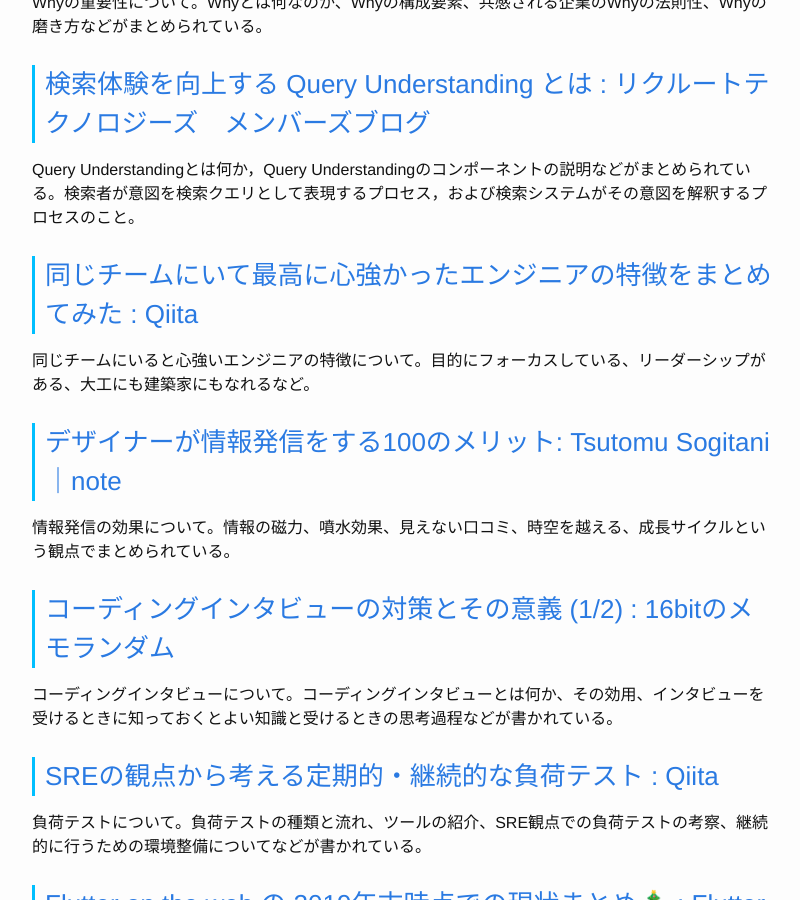
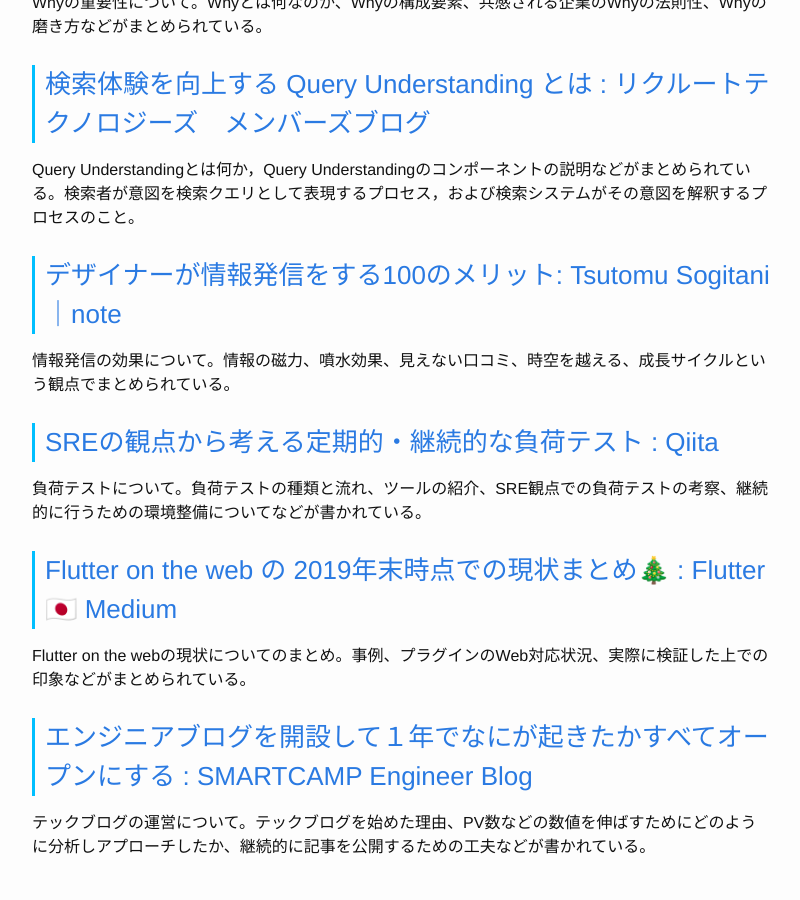
Before and after one commit to Gather-Tech/Gather-Tech.github.io, a Jekyll site: the page built from _posts/2019/2019-12-30-Gather183.md, in a window 1280 px wide and 900 px high, scrolled down 1394 px. Shown: the whole window, without its empty margins (238-1038 px from the left). Built offline with Jekyll 4.4.1, drawn with Linux system fonts in a browser that asks for light colours; comment, search, counter and statistics services are not loaded.

Commit message:
Reduced articles

```diff
--- a/_posts/2019/2019-12-30-Gather183.md
+++ b/_posts/2019/2019-12-30-Gather183.md
@@ -31,17 +31,9 @@
 
 Query Understandingとは何か，Query Understandingのコンポーネントの説明などがまとめられている。検索者が意図を検索クエリとして表現するプロセス，および検索システムがその意図を解釈するプロセスのこと。
 
-### [同じチームにいて最高に心強かったエンジニアの特徴をまとめてみた : Qiita](https://qiita.com/jofuku/items/6420097fd5ff4c44c24d)
-
-同じチームにいると心強いエンジニアの特徴について。目的にフォーカスしている、リーダーシップがある、大工にも建築家にもなれるなど。
-
 ### [デザイナーが情報発信をする100のメリット: Tsutomu Sogitani｜note](https://note.com/sogitani/n/ned012d581e03)
 
 情報発信の効果について。情報の磁力、噴水効果、見えない口コミ、時空を越える、成長サイクルという観点でまとめられている。
-
-### [コーディングインタビューの対策とその意義 (1/2) : 16bitのメモランダム](https://en9.hatenablog.com/entry/2019/12/22/134613)
-
-コーディングインタビューについて。コーディングインタビューとは何か、その効用、インタビューを受けるときに知っておくとよい知識と受けるときの思考過程などが書かれている。
 
 ### [SREの観点から考える定期的・継続的な負荷テスト : Qiita](https://qiita.com/toro_ponz/items/586acb6489882fe78c28)
 
```
